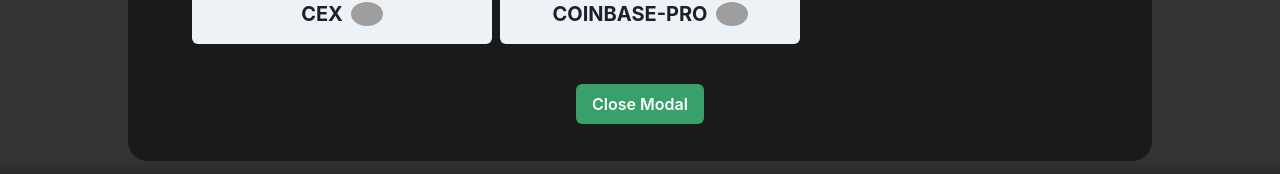
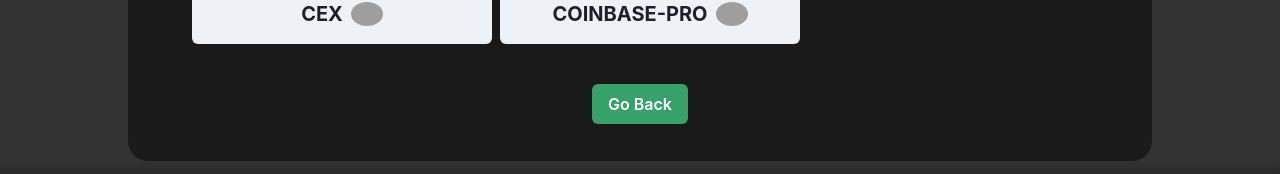
Before and after one commit to 0xumarkhatab/CryptoFolio-Ai, a Next.js app: page / in a window 1280 px wide. Both pictures are taken after a click on the button "Connect". Shown: the part 559-733 px from the top of the page. Built offline with nearby package versions, Linux system fonts and the light colour scheme; grey boxes are pictures that could not be loaded.

Commit message:
changed button caption of connect modal

```diff
--- a/components/ConnectModal.js
+++ b/components/ConnectModal.js
@@ -49,7 +49,7 @@
             onClick={() => ModalStateToggler(false)}
             colorScheme={"green"}
           >
-            Close Modal
+            Go Back
           </Button>
         </VStack>
       </Center>
```
